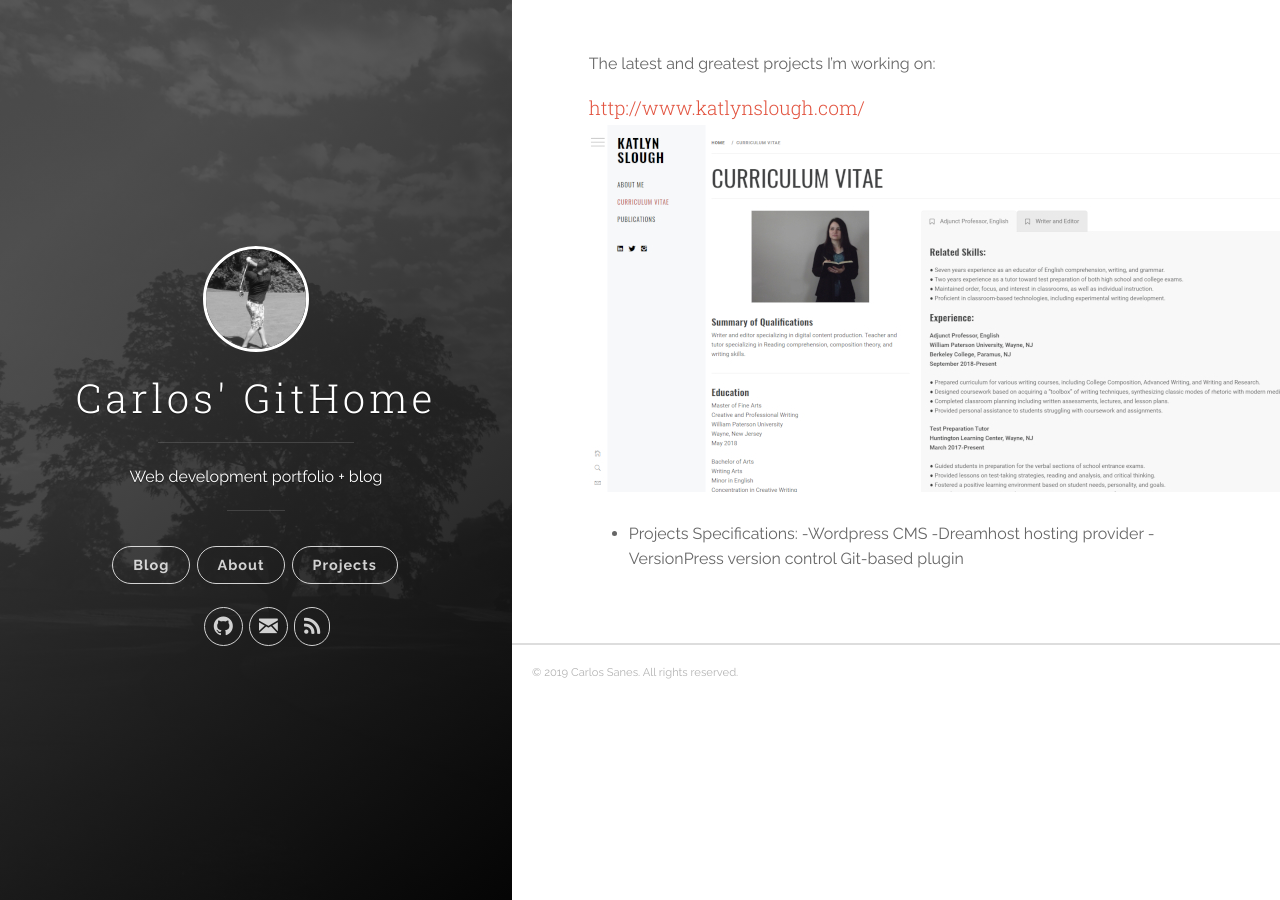
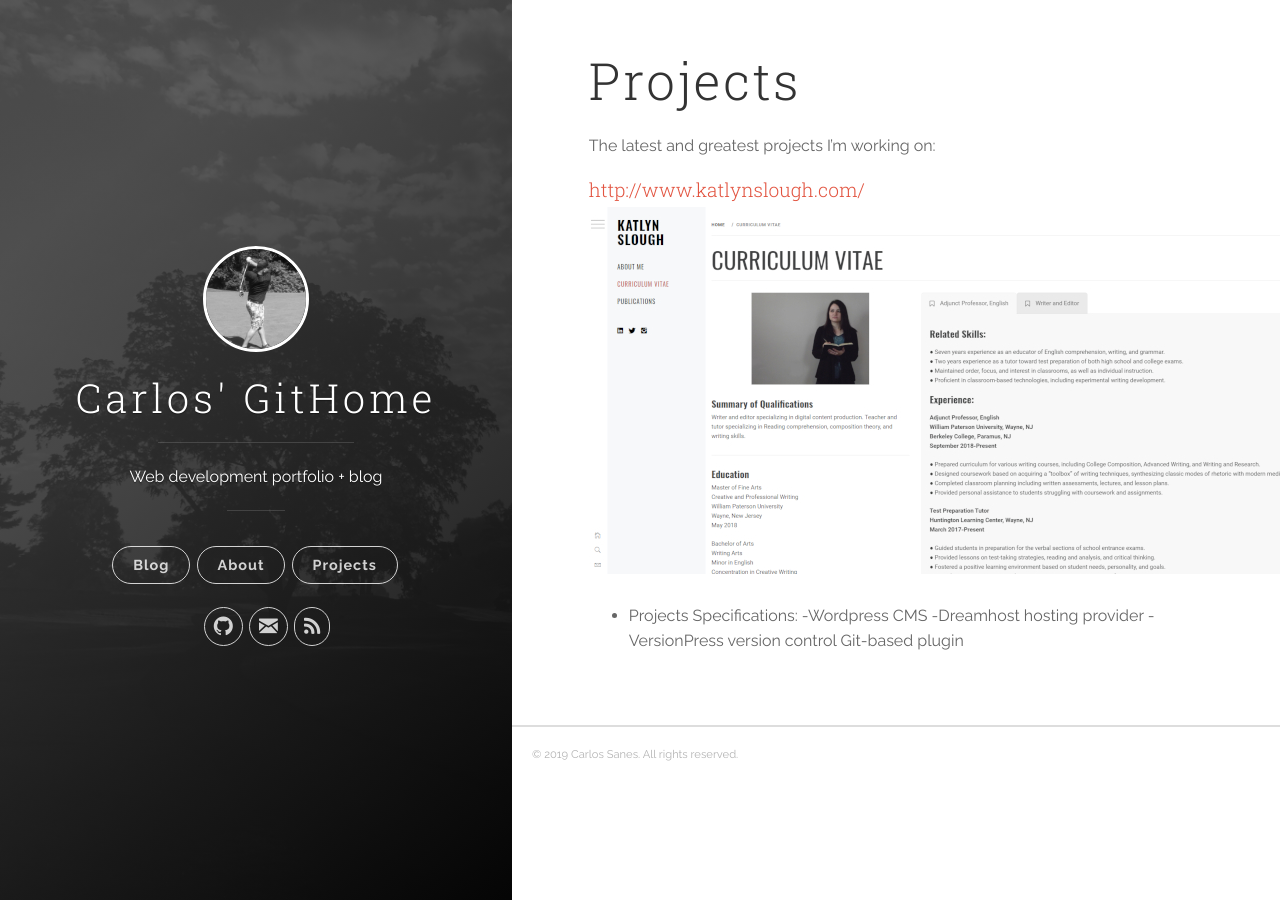
Before and after one commit to csanes/csanes.github.io, a Jekyll site: the page built from projects.md, in a window 1280 px wide. Built offline with Jekyll 4.4.1, drawn with Linux system fonts in a browser that asks for light colours.

Commit message:
H1 atx-tag # inserted for testing.

```diff
--- a/projects.md
+++ b/projects.md
@@ -3,6 +3,7 @@ layout: default
 title: Projects
 permalink: /projects/
 ---
+# Projects
 
 The latest and greatest projects I'm working on:
 
```
